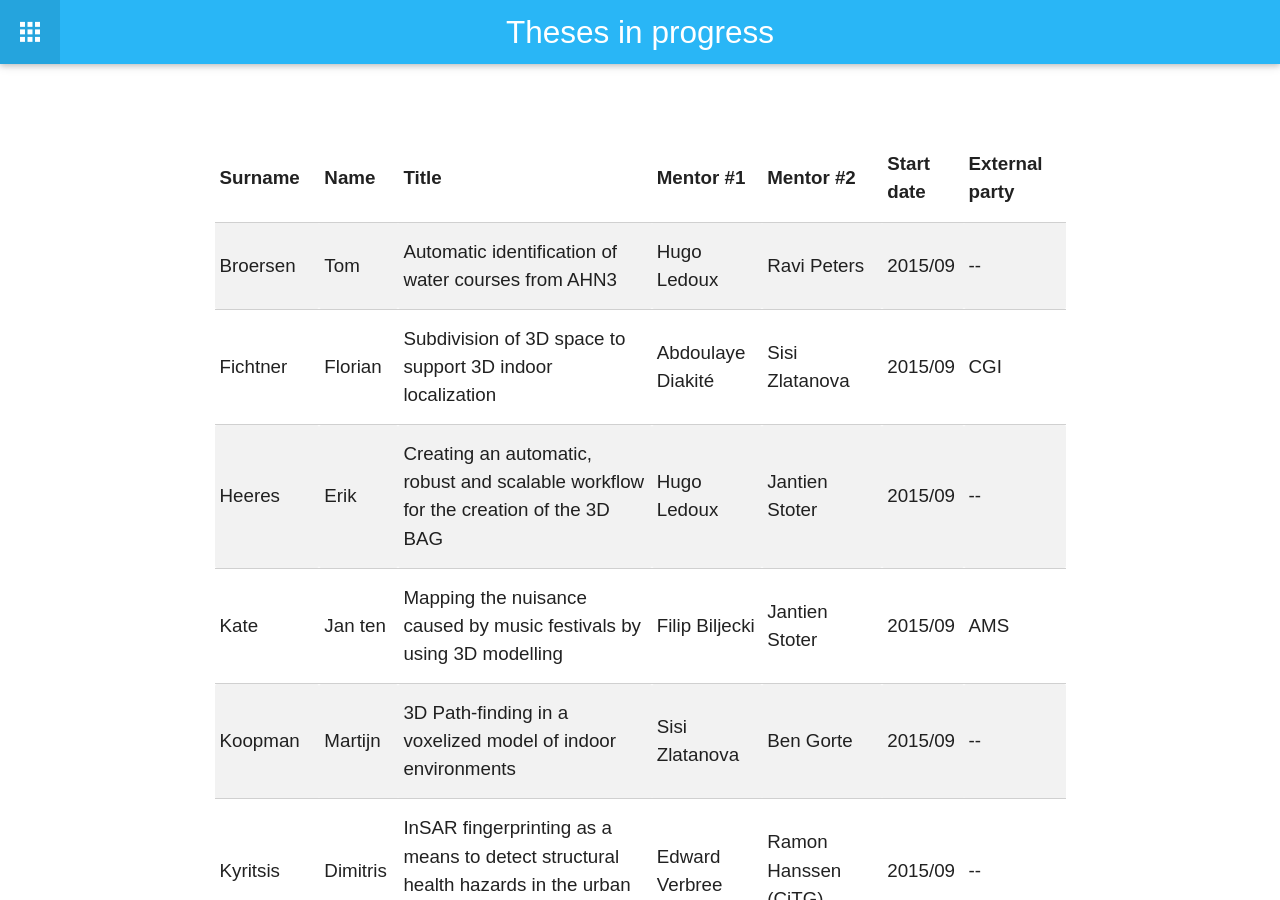
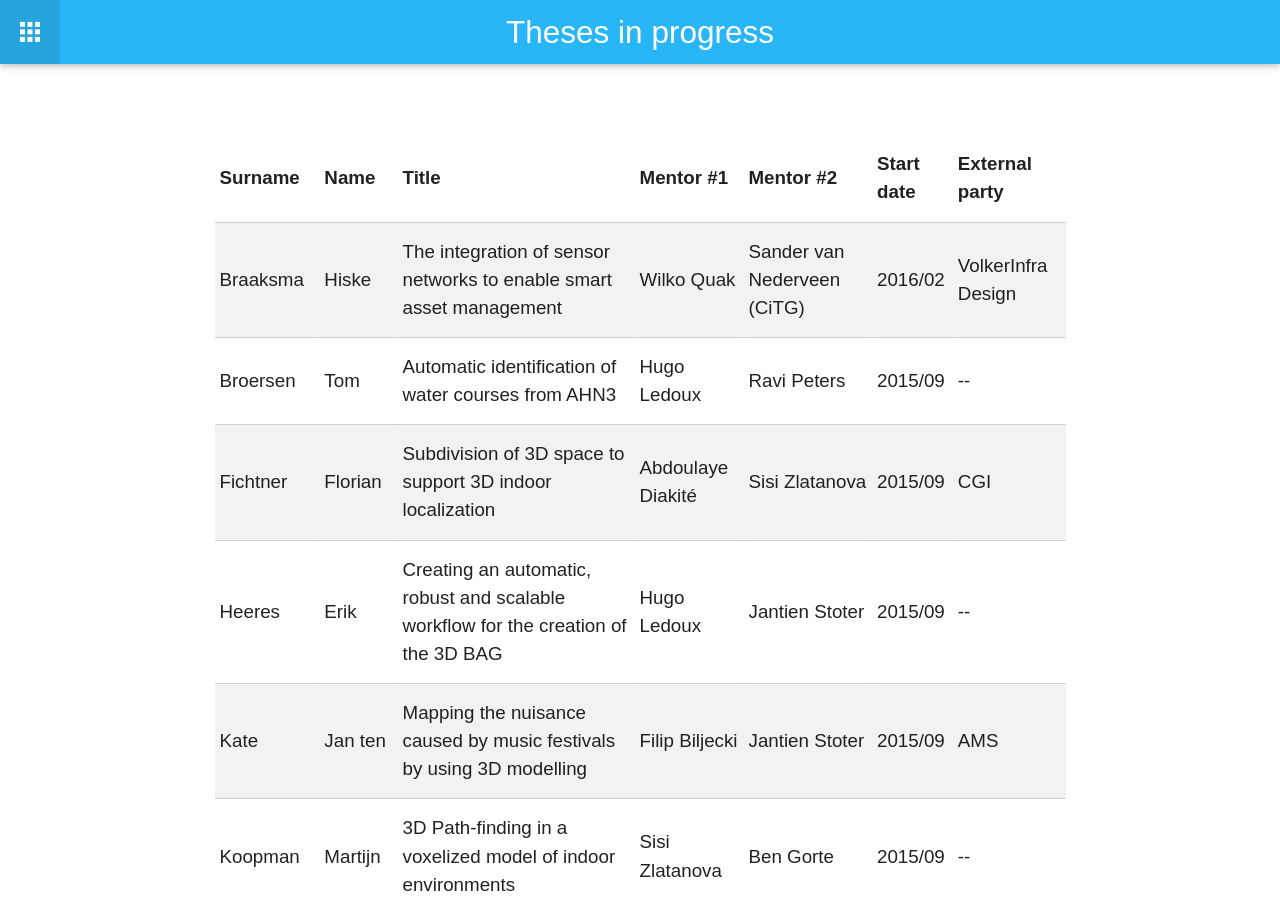
Before and after one commit to tudelft3d/geo2020, a Jekyll site: the page built from inprogress/index.md, in a window 1280 px wide and 900 px high. Built offline with Jekyll 4.4.1, drawn with Linux system fonts in a browser that asks for light colours; nearby versions of some CDN libraries.

Commit message:
new topic Braaksma

```diff
--- a/_data/students_current.yml
+++ b/_data/students_current.yml
@@ -6,13 +6,13 @@
 #   mentor2: Bastiaan van Loenen
 #   company: "Geonovum"
 
-# - surname: Braaksma
-#   name: Hiske
-#   title: The shift towards big-data based decision-making by enabling a user oriented solution
-#   start: 2015/09
-#   mentor1: Wilko Quak
-#   mentor2: Sander van Nederveen (CiTG)
-#   company: "Van Hattum & Blankevoort"
+- surname: Braaksma
+  name: Hiske
+  title: The integration of sensor networks to enable smart asset management
+  start: 2016/02
+  mentor1: Wilko Quak
+  mentor2: Sander van Nederveen (CiTG)
+  company: "VolkerInfra Design"
 #   objective:
 
 - surname: Koopman
```
